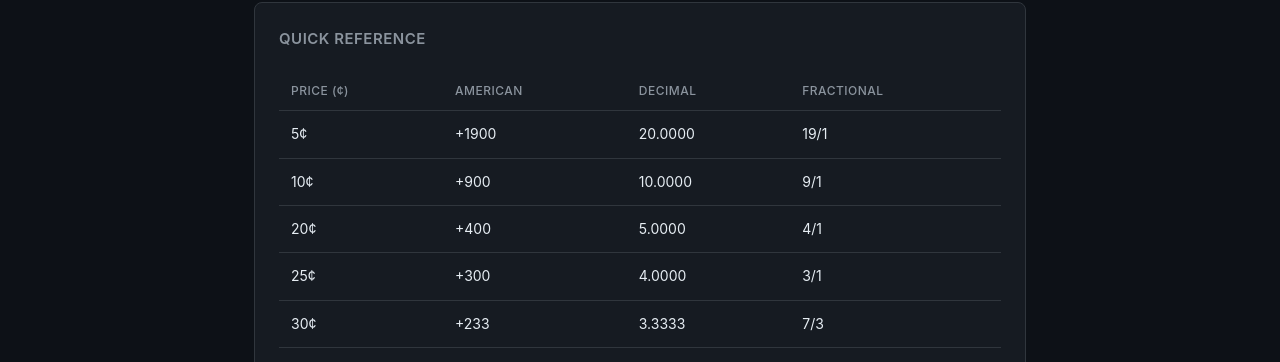
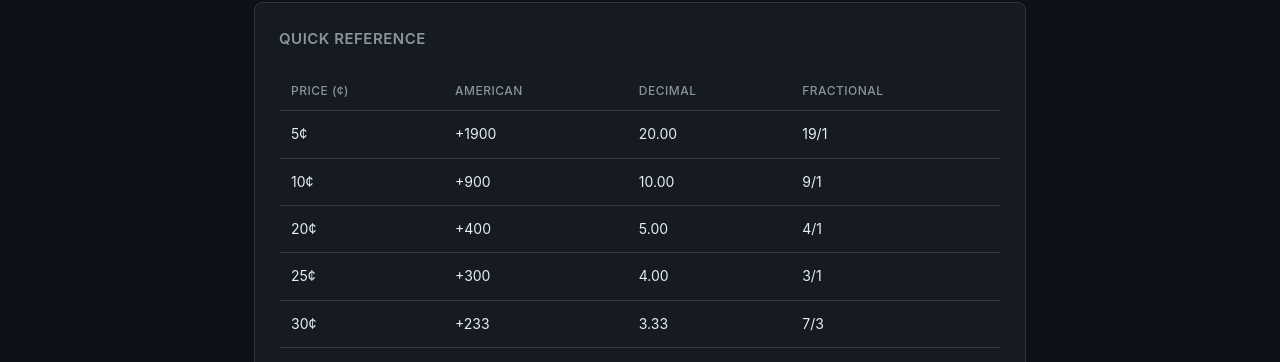
Before and after one commit to SimonWorku1/SeleneCalculators, a React (Vite) app: page /SeleneCalculators/prediction-markets in a window 1280 px wide. Shown: the part 438-800 px from the top of the page. Built offline with nearby package versions, Linux system fonts and the light colour scheme.

Commit message:
Round decimal odds to 2 decimal places
https://claude.ai/code/session_018RSEzmPJKcY2VuhW8QDvCy

```diff
--- a/src/pages/PredictionMarkets.jsx
+++ b/src/pages/PredictionMarkets.jsx
@@ -76,7 +76,7 @@ export default function PredictionMarkets() {
     if (p !== null && p > 0 && p < 1) {
       if (field !== 'cents')    next.cents    = String(Math.round(p * 100))
       if (field !== 'american') next.american = formatAmerican(probToAmerican(p))
-      if (field !== 'decimal')  next.decimal  = probToDecimal(p).toFixed(4)
+      if (field !== 'decimal')  next.decimal  = probToDecimal(p).toFixed(2)
       if (field !== 'frac')     next.frac     = toFractional(p)
     }
     setVals(next)
@@ -154,7 +154,7 @@ export default function PredictionMarkets() {
                 <tr key={pct} className={activeRow === pct ? 'active-row' : ''}>
                   <td>{pct}¢</td>
                   <td>{formatAmerican(probToAmerican(prob))}</td>
-                  <td>{probToDecimal(prob).toFixed(4)}</td>
+                  <td>{probToDecimal(prob).toFixed(2)}</td>
                   <td>{toFractional(prob)}</td>
                 </tr>
               )
```
